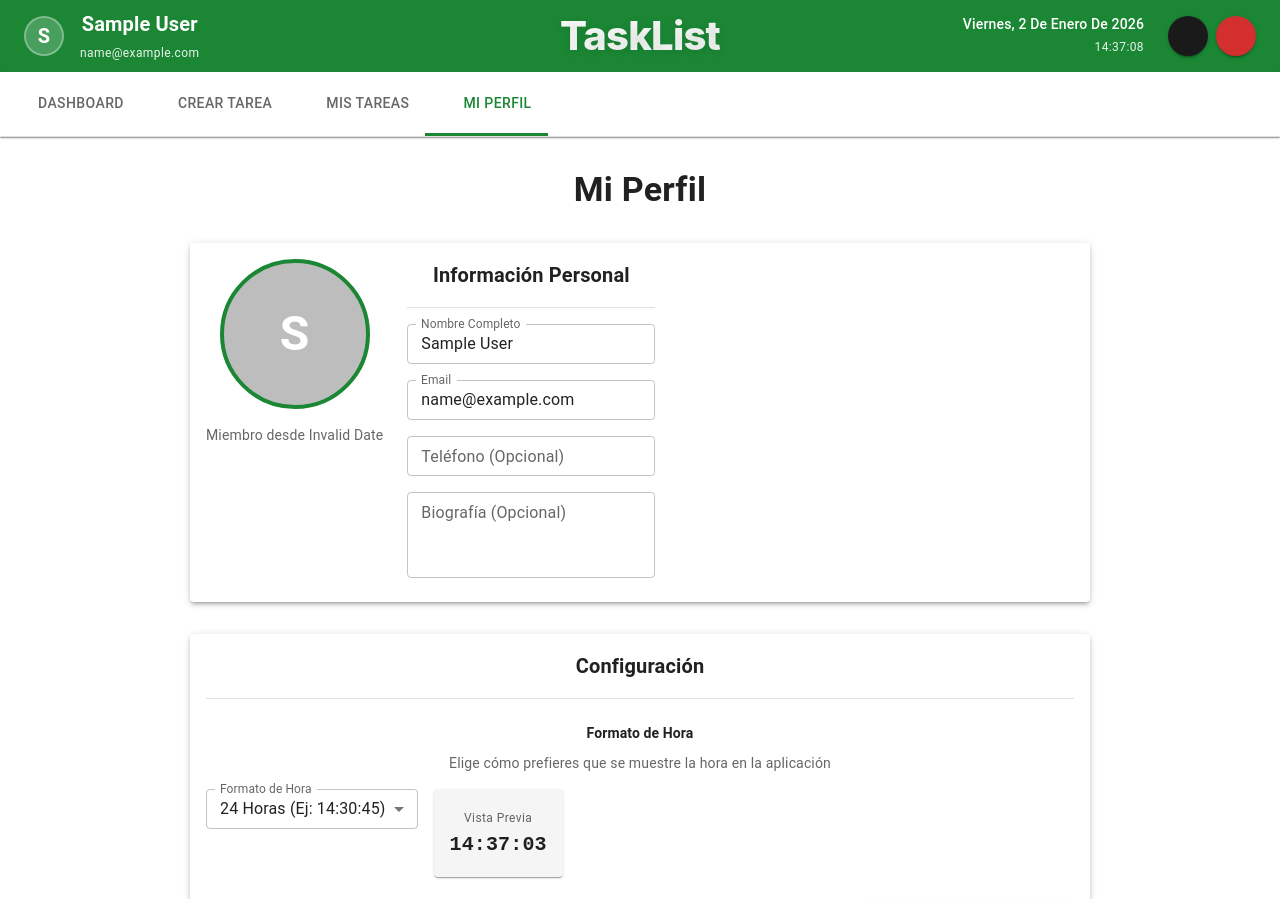
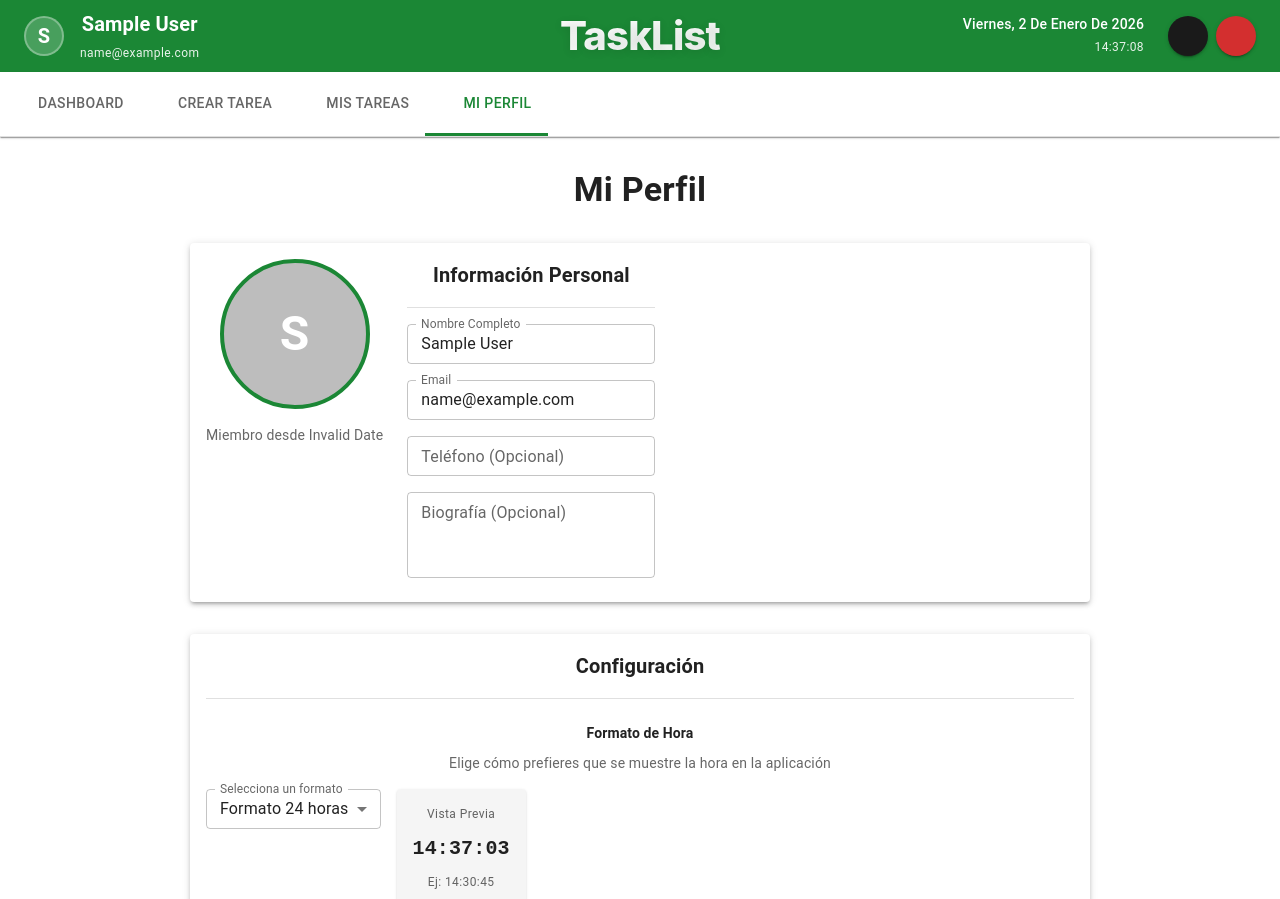
Before and after one commit to Bolivar-Jesus/TaskList, a React (Vite) app in the folder frontend/: page /profile in a window 1280 px wide. Shown: the top 899 px of the page. Built offline with nearby package versions, Linux system fonts and the light colour scheme; sample sign-in values are in the browser's storage; some icons are missing.

Commit message:
Mi perfil corregido

```diff
--- a/frontend/src/components/Header.jsx
+++ b/frontend/src/components/Header.jsx
@@ -53,6 +53,7 @@ const Header = ({ toggleMode, mode }) => {
       hour: '2-digit',
       minute: '2-digit',
       second: '2-digit',
+      hour12: false,
     });
   };
 
--- a/frontend/src/pages/Profile.jsx
+++ b/frontend/src/pages/Profile.jsx
@@ -256,15 +256,15 @@ const Profile = () => {
           <Grid container spacing={2} sx={{ mb: 3 }}>
             <Grid item xs={12} sm={6}>
               <FormControl fullWidth size="small">
-                <InputLabel>Formato de Hora</InputLabel>
+                <InputLabel>Selecciona un formato</InputLabel>
                 <Select
                   name="timeFormat"
                   value={formData.timeFormat}
-                  label="Formato de Hora"
+                  label="Selecciona un formato"
                   onChange={handleInputChange}
                 >
-                  <MenuItem value="24h">24 Horas (Ej: 14:30:45)</MenuItem>
-                  <MenuItem value="12h">12 Horas (Ej: 2:30:45 PM)</MenuItem>
+                  <MenuItem value="24h">Formato 24 horas</MenuItem>
+                  <MenuItem value="12h">Formato 12 horas (con AM/PM)</MenuItem>
                 </Select>
               </FormControl>
             </Grid>
@@ -276,12 +276,12 @@ const Profile = () => {
                   p: 2,
                   backgroundColor: 'action.hover',
                   display: 'flex',
+                  flexDirection: 'column',
                   alignItems: 'center',
                   justifyContent: 'center',
                 }}
               >
-                <Box sx={{ textAlign: 'center' }}>
-                  <Typography variant="caption" color="textSecondary">
+                <Typography variant="caption" color="textSecondary" sx={{ mb: 1 }}>
                   Vista Previa
                 </Typography>
                 <Typography variant="h6" sx={{ fontFamily: 'monospace', fontWeight: 600 }}>
@@ -296,9 +296,12 @@ const Profile = () => {
                         hour: '2-digit',
                         minute: '2-digit',
                         second: '2-digit',
+                        hour12: false,
                       })}
                 </Typography>
-                </Box>
+                <Typography variant="caption" color="textSecondary" sx={{ mt: 1 }}>
+                  {formData.timeFormat === '24h' ? 'Ej: 14:30:45' : 'Ej: 2:30:45 PM'}
+                </Typography>
               </Paper>
             </Grid>
           </Grid>
```
Lines whose indentation alone changed are shown as unchanged.
